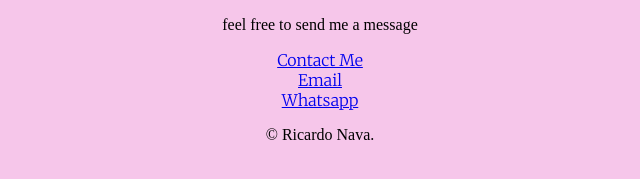
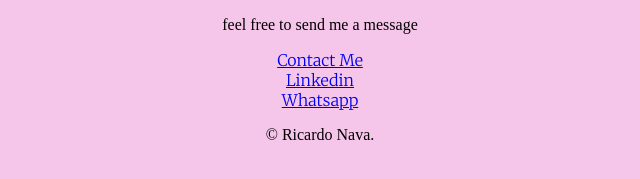
Before and after one commit to RichyNava/cv, a plain HTML site: page index.html in a window 1280 px wide. Shown: the part 1502-1681 px from the top of the page, 320-960 px from the left. Drawn offline with Linux system fonts and the light colour scheme.

Commit message:
Update index.html

```diff
--- a/index.html
+++ b/index.html
@@ -67,7 +67,7 @@
       <p>feel free to send me a message</p>
       <a class='contact' href="contact.html">Contact Me</a>
     </div>
-    <a class="footer-link" href="https://www.linkedin.com/in/ricardo-nava-developer">Email</a><br>
+    <a class="footer-link" href="https://www.linkedin.com/in/ricardo-nava-developer">Linkedin</a><br>
     <a class="footer-link" href='https://whatsapp.com/'>Whatsapp</a><br>
     <p>©  Ricardo Nava.</p>
   </div>
```
